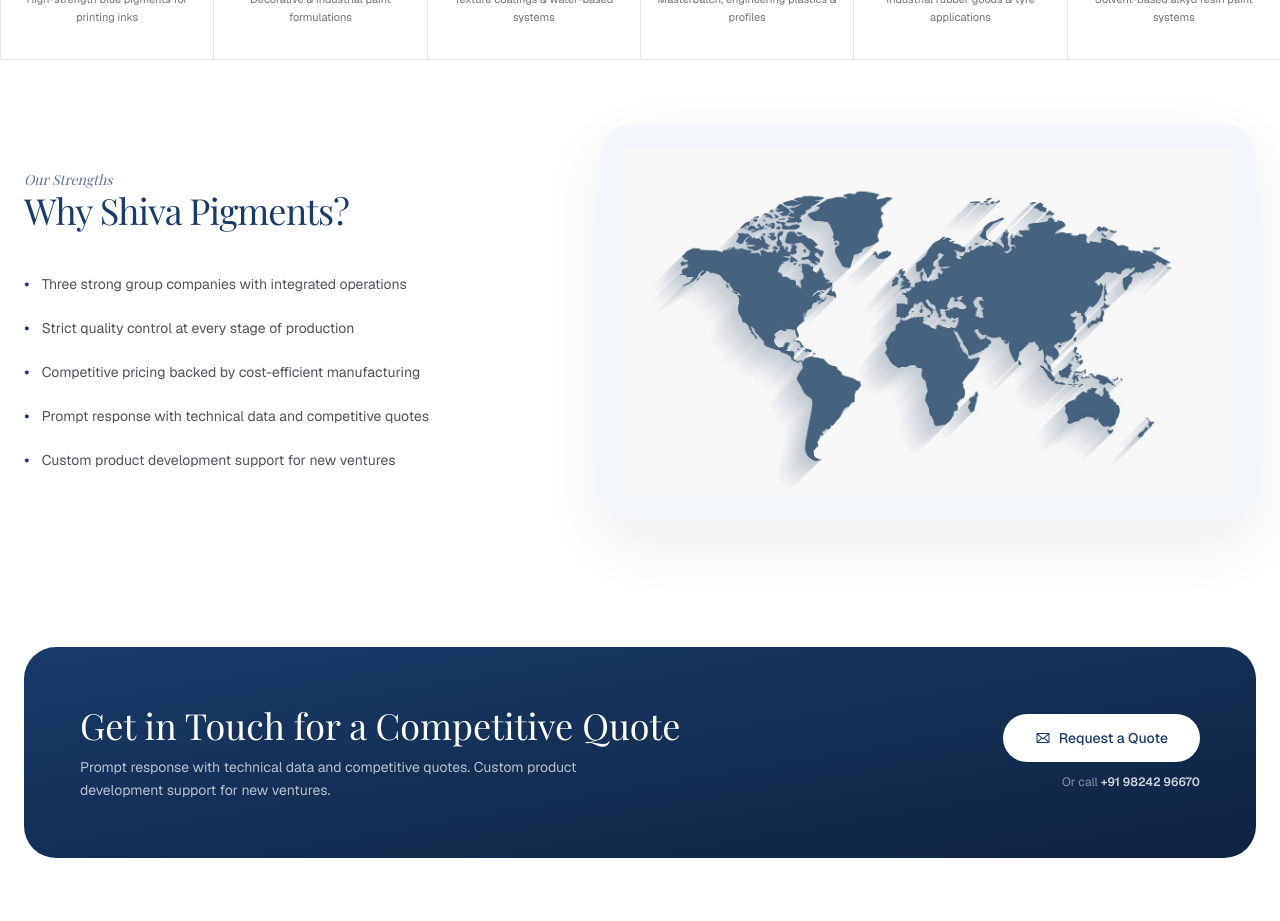
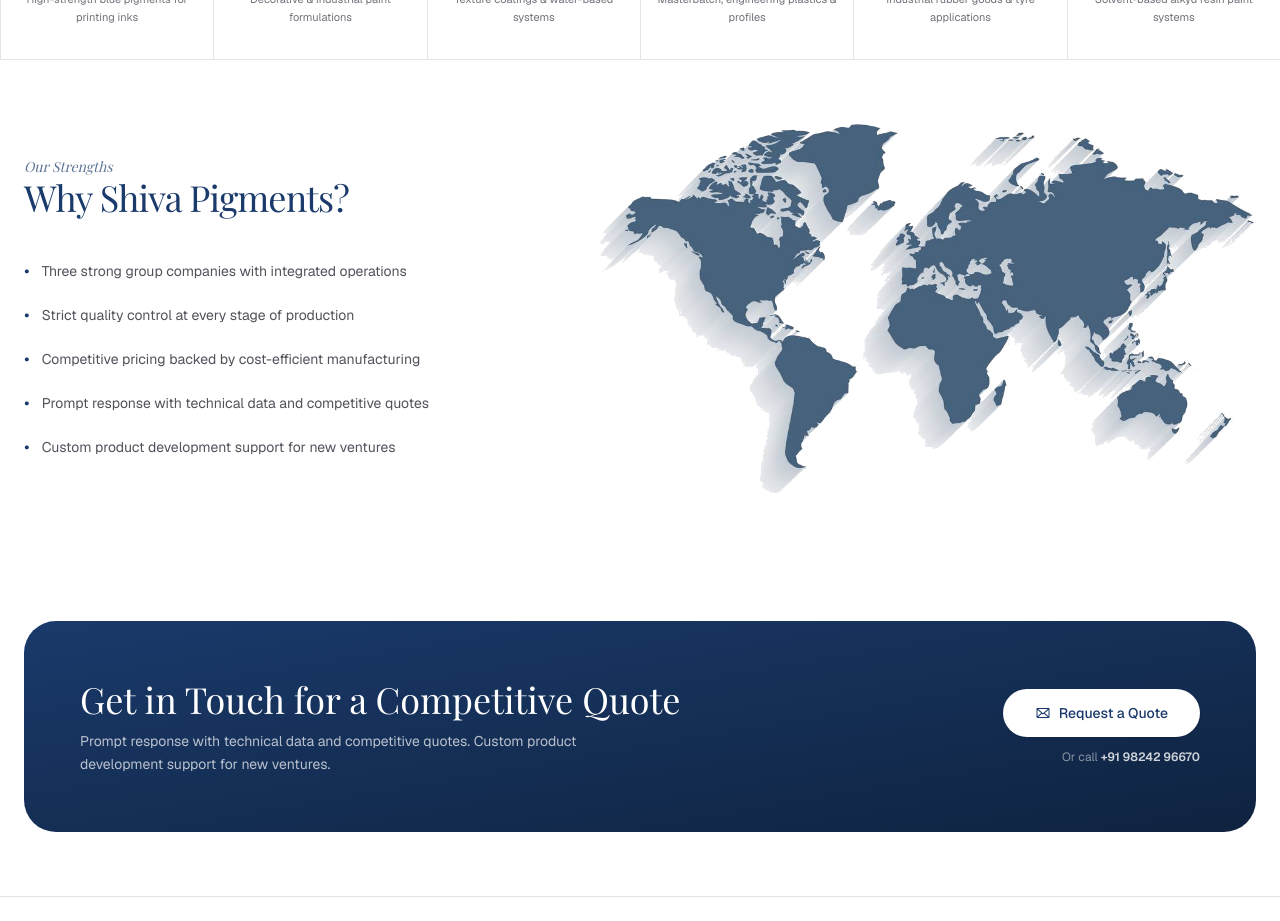
Before and after one commit to pragneshbarik/shivapigments, a Next.js app: page / in a window 1280 px wide. Shown: the part 2440-3361 px from the top of the page. Built offline with nearby package versions, Linux system fonts and the light colour scheme.

Commit message:
Refine strengths image presentation

```diff
--- a/src/app/page.tsx
+++ b/src/app/page.tsx
@@ -408,9 +408,9 @@
         </div>
 
         <div className="flex justify-center lg:justify-end">
-          <div className="w-full max-w-2xl rounded-[2rem] bg-[#f4f7fb] p-4 shadow-[0_24px_60px_rgba(15,35,64,0.08)] sm:p-6">
+          <div className="w-full max-w-3xl">
             <img
-              src="/why-shiva-map.jpg"
+              src="/why-shiva-map.png"
               alt="World map showing Shiva Pigments' global reach"
               className="mx-auto h-auto w-full object-contain"
             />
```
Also changed, not shown: public/why-shiva-map.png (added).
